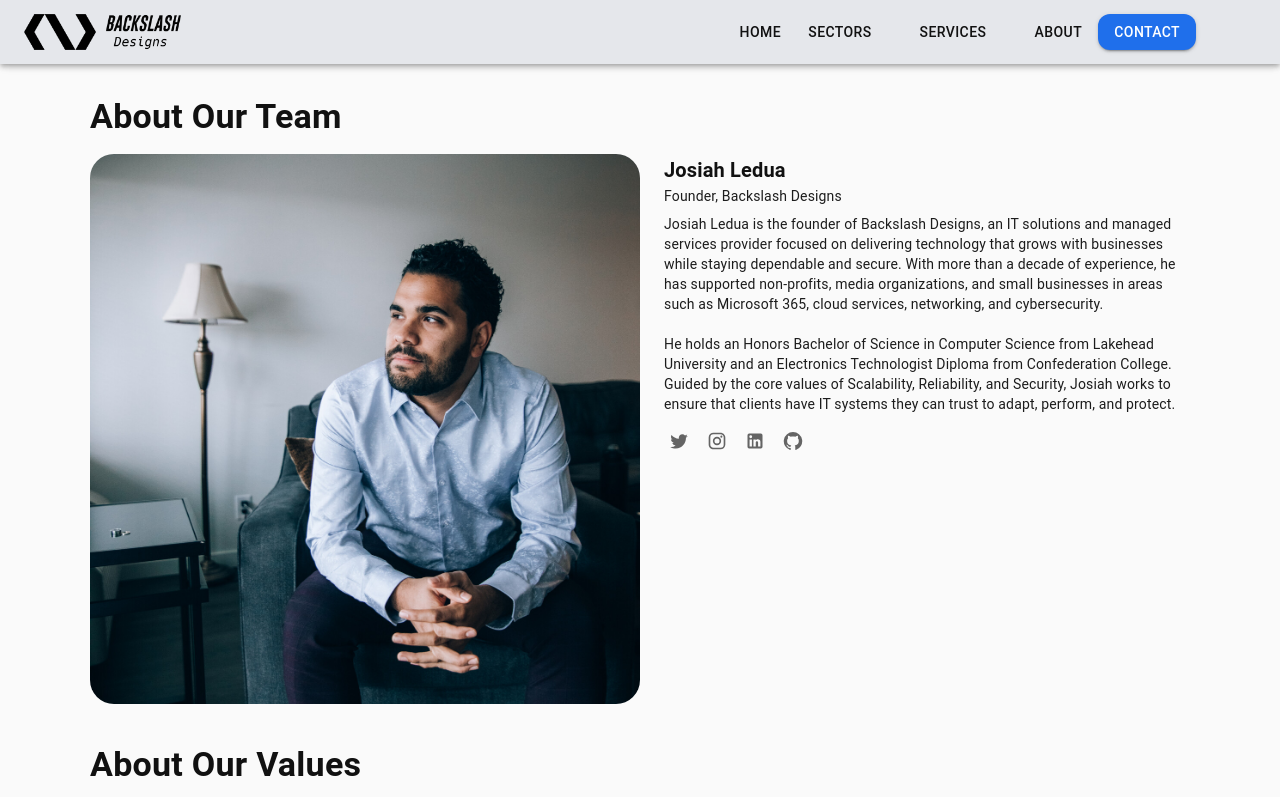
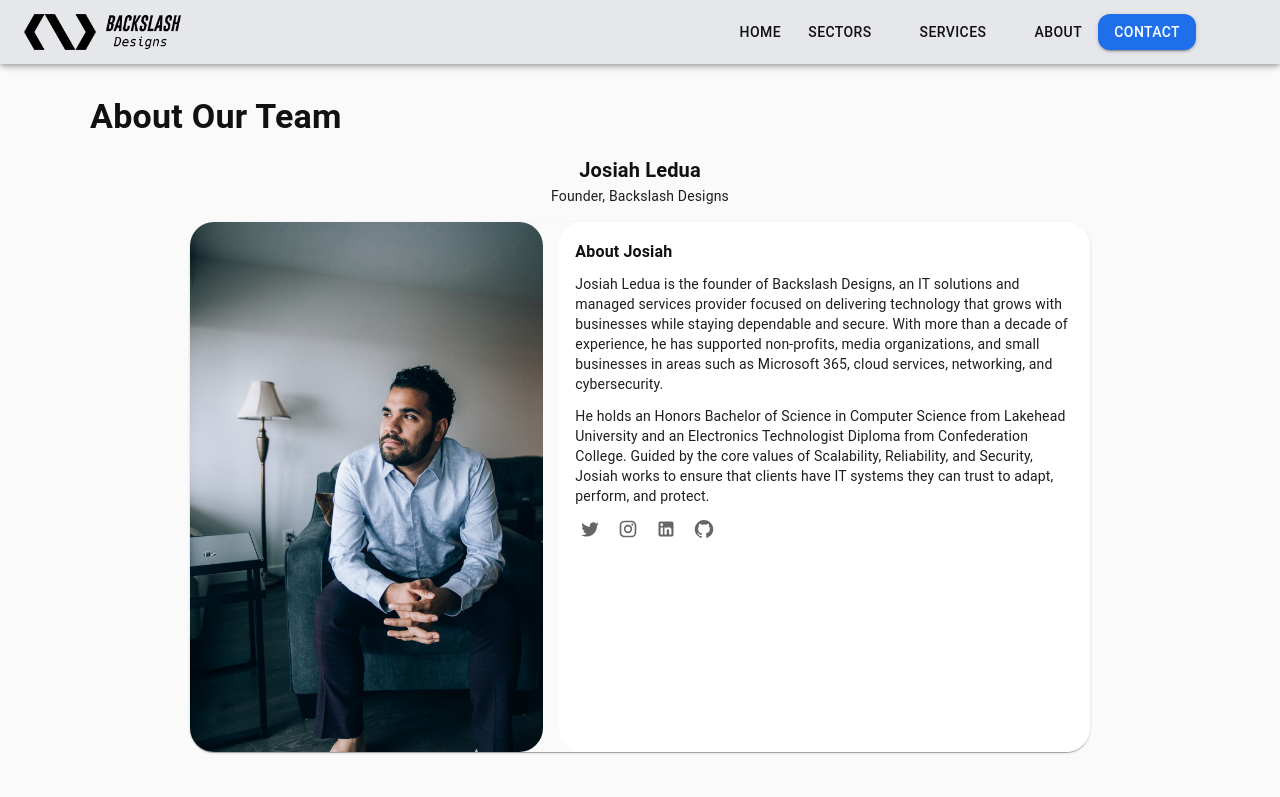
Before and after one commit to Backslash-Designs/backslash-designs.github.io, a React (Vite) app: page /about in a window 1280 px wide. Shown: the top 797 px of the page. Built offline with nearby package versions, Linux system fonts and the light colour scheme; some icons are missing.

Commit message:
refactor: Improve Team component structure and enhance accessibility features

```diff
--- a/src/pages/about/Team.jsx
+++ b/src/pages/about/Team.jsx
@@ -8,10 +8,10 @@ import {
   GitHub as GitHubIcon,
   LinkedIn as LinkedInIcon,
   Instagram as InstagramIcon,
-  Twitter as TwitterIcon, // used for X
+  Twitter as TwitterIcon, // X
 } from "@mui/icons-material";
 
-// Store team members here
+/* ---------- Data ---------- */
 const TEAM = [
   {
     name: "Josiah Ledua",
@@ -21,7 +21,6 @@ const TEAM = [
       "Josiah Ledua is the founder of Backslash Designs, an IT solutions and managed services provider focused on delivering technology that grows with businesses while staying dependable and secure. With more than a decade of experience, he has supported non-profits, media organizations, and small businesses in areas such as Microsoft 365, cloud services, networking, and cybersecurity.",
       "He holds an Honors Bachelor of Science in Computer Science from Lakehead University and an Electronics Technologist Diploma from Confederation College. Guided by the core values of Scalability, Reliability, and Security, Josiah works to ensure that clients have IT systems they can trust to adapt, perform, and protect.",
     ],
-    // Optional social links: add any of these keys with URLs to show icons
     social: {
       x: "https://x.com/jbledua",
       instagram: "https://www.instagram.com/jbledua/",
@@ -31,7 +30,6 @@ const TEAM = [
   },
 ];
 
-// Map social keys to icons + labels
 const SOCIAL_ICONS = {
   x: { Icon: TwitterIcon, label: "X (Twitter)" },
   instagram: { Icon: InstagramIcon, label: "Instagram" },
@@ -39,7 +37,7 @@ const SOCIAL_ICONS = {
   github: { Icon: GitHubIcon, label: "GitHub" },
 };
 
-// Team component for About page
+/* ---------- Component ---------- */
 export default function Team() {
   return (
     <Box sx={{ mb: 5 }}>
@@ -48,30 +46,48 @@ export default function Team() {
       </Typography>
 
       {TEAM.map((m) => (
+        <Box key={m.name} sx={{ mb: 5, textAlign: "center" }}>
+          {/* Name + Title */}
+          <Typography variant="h6" sx={{ fontWeight: 700 }}>
+            {m.name}
+          </Typography>
+          <Typography variant="body2" sx={{ mb: 2, opacity: 0.95 }}>
+            {m.title}
+          </Typography>
+
+          {/* Photo + Bio (responsive) */}
           <Box
-          key={m.name}
+            tabIndex={0}
             sx={{
-            display: "flex",
-            alignItems: { xs: "stretch", sm: "flex-start" }, // was "center"
-            gap: 3,
-            flexDirection: { xs: "column", sm: "row" },
-            textAlign: { xs: "center", sm: "left" },
-            mb: 3,
+              width: "min(900px, 100%)",
+              mx: "auto",
+              position: { xs: "relative", sm: "static" },
+              display: { xs: "block", sm: "flex" },
+              alignItems: { sm: "stretch" },
+              gap: { sm: 2 },
+              borderRadius: 2,
+              overflow: { xs: "hidden", sm: "visible" },
+              boxShadow: (t) => t.shadows[1],
+              // mobile: keep square image card
+              aspectRatio: { xs: "1 / 1", sm: "unset" },
+              "&:hover .overlay, &:focus-within .overlay": {
+                // only affects mobile because desktop has transform: none
+                transform: { xs: "translateX(0%)", sm: "none" },
+              },
+              "@media (prefers-reduced-motion: reduce)": {
+                "& .overlay": { transition: "none" },
+              },
             }}
           >
-          {/* Avatar */}
+            {/* Image */}
             <Box
               sx={{
-              width: { xs: "100%", sm: "50%" },
-              maxWidth: { xs: "340px", sm: "none" },
-              aspectRatio: "1 / 1",
+                position: "relative",
+                width: { xs: "100%", sm: "40%" },
+                minWidth: 0,
                 borderRadius: 2,
                 overflow: "hidden",
                 bgcolor: (t) => t.palette.action.hover,
-              display: "flex",
-              alignItems: "center",
-              justifyContent: "center",
-              mb: { xs: 2, sm: 0 },
               }}
             >
               <img
@@ -86,27 +102,55 @@ export default function Team() {
               />
             </Box>
 
-          <Box sx={{ flex: 1 }}>
-            <Typography variant="h6" sx={{ fontWeight: 700 }}>
-              {m.name}
-            </Typography>
-            <Typography variant="body2" sx={{ mb: 1, opacity: 0.95 }}>
-              {m.title}
+            {/* Bio panel — overlay on mobile, side-by-side on desktop */}
+            <Box
+              className="overlay"
+              role="region"
+              aria-label={`${m.name} bio`}
+              sx={{
+                position: { xs: "absolute", sm: "relative" },
+                top: { xs: 0, sm: "auto" },
+                right: { xs: 0, sm: "auto" },
+                height: { xs: "100%", sm: "auto" },
+                width: { xs: "100%", sm: "60%" },
+                bgcolor: (t) => t.palette.background.paper,
+                color: (t) => t.palette.text.primary,
+                boxShadow: { xs: (t) => t.shadows[6], sm: "none" },
+                borderLeft: { sm: (t) => `1px solid ${t.palette.divider}` },
+                p: 2,
+                display: "flex",
+                flexDirection: "column",
+                alignItems: "flex-start",
+                justifyContent: "flex-start",
+                textAlign: "left",
+                // mobile starts off canvas; desktop is always visible
+                transform: { xs: "translateX(100%)", sm: "none" },
+                transition: { xs: "transform 320ms cubic-bezier(.2,.8,.2,1)", sm: "none" },
+                overflow: "auto",
+                borderRadius: { sm: 2 },
+              }}
+            >
+              <Box sx={{ maxWidth: 800 }}>
+                <Typography variant="subtitle1" sx={{ fontWeight: 700, mb: 1 }}>
+                  About {m.name.split(" ")[0]}
                 </Typography>
                 <Typography variant="body2" sx={{ opacity: 0.95 }}>
                   {m.bio[0]}
-              <br />
-              <br />
+                </Typography>
+                <Typography variant="body2" sx={{ mt: 1.5, opacity: 0.95 }}>
                   {m.bio[1]}
                 </Typography>
+                <Typography
+                  variant="caption"
+                  sx={{ display: { xs: "block", sm: "none" }, mt: 1.5, opacity: 0.7 }}
+                >
+                  Tap outside this panel to close.
+                </Typography>
+              </Box>
 
-            {/* Social icons row */}
+              {/* Social icons moved here, directly under the bio and beside the photo */}
               {m.social && Object.keys(m.social).length > 0 && (
-              <Stack
-                direction="row"
-                spacing={1}
-                sx={{ mt: 1.5, justifyContent: { xs: "center", sm: "flex-start" } }}
-              >
+                <Stack direction="row" spacing={1} sx={{ mt: 1 }}>
                   {Object.entries(m.social).map(([key, url]) => {
                     if (!url) return null;
                     const meta = SOCIAL_ICONS[key];
@@ -132,6 +176,7 @@ export default function Team() {
               )}
             </Box>
           </Box>
+        </Box>
       ))}
     </Box>
   );
```
Lines whose indentation alone changed are shown as unchanged.
